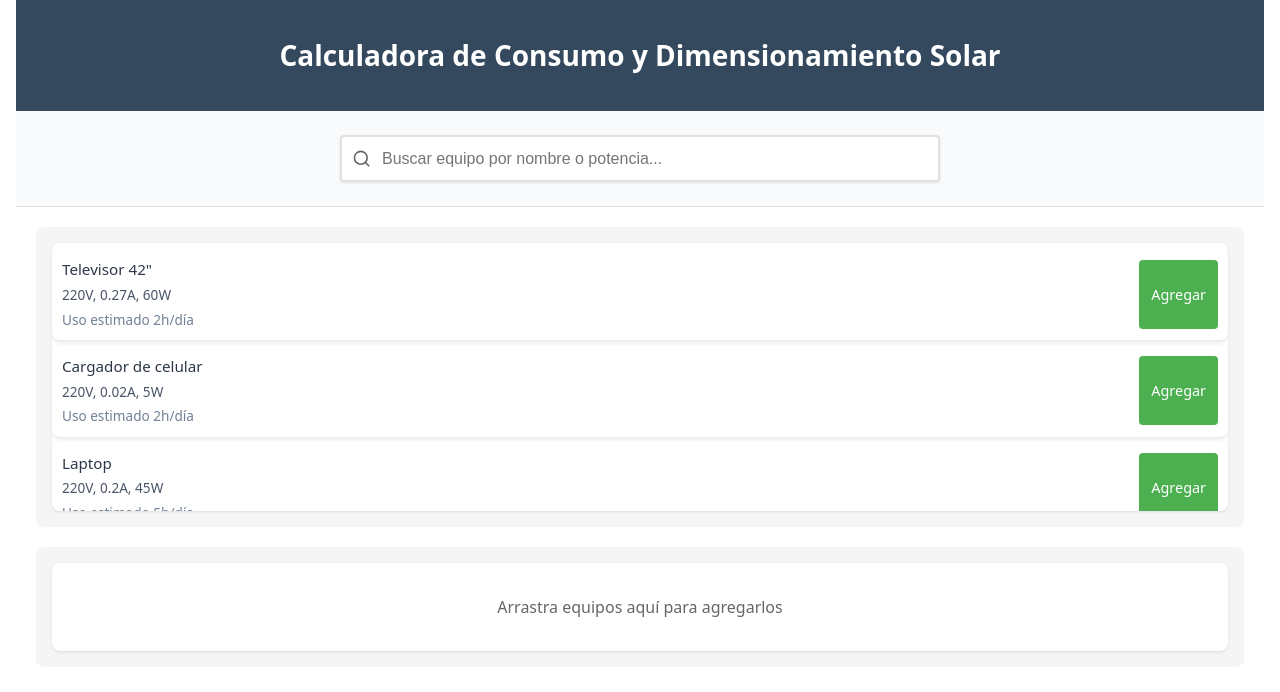
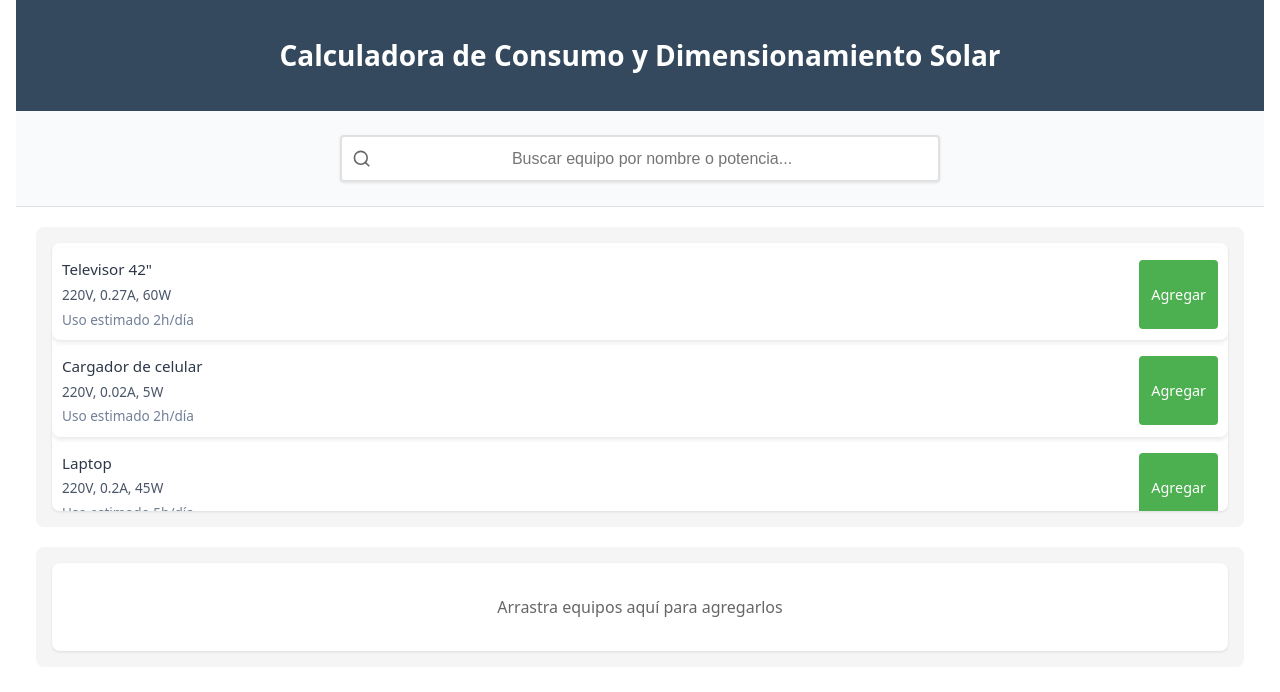
Before and after one commit to rgap/Energy-Consumption-and-Solar-Sizing-Calculator, a React (Vite) app: page / in a window 1280 px wide. Shown: the top 692 px of the page. Built offline with nearby package versions, Linux system fonts and the light colour scheme.

Commit message:
style: all input field values are centered

```diff
--- a/src/App.css
+++ b/src/App.css
@@ -573,6 +573,19 @@ input[type="number"]::-webkit-inner-spin-button {
   margin: 0;
 }
 
+/* Center all input values */
+input[type="number"],
+input[type="text"] {
+  text-align: center !important;
+}
+
+.config-item input,
+.config-group input,
+.calculations-table td input,
+.cost-input input {
+  text-align: center !important;
+}
+
 /* Responsive improvements */
 @media (max-width: 1280px) {
   .app-container {
```
